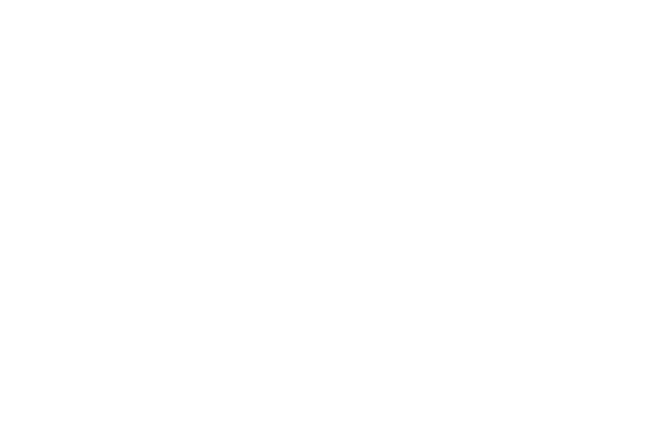
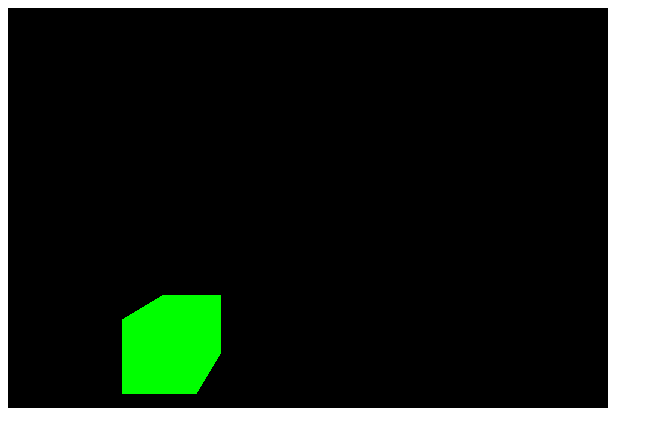
Before and after one commit to anishrajpandey/ThreeJS-Journey, a plain HTML site: page basic scene/index.html in a window 1280 px wide. Shown: the whole page, without its empty margins (0-663 px from the left). Drawn offline with Linux system fonts and the light colour scheme.

Commit message:
first render

```diff
--- a/basic scene/index.html
+++ b/basic scene/index.html
@@ -7,6 +7,7 @@
     <title>Basic Scene</title>
   </head>
   <body>
+    <canvas class="webgl"></canvas>
     <script src="./three.min.js"></script>
     <script src="./script.js"></script>
   </body>
--- a/basic scene/script.js
+++ b/basic scene/script.js
@@ -1,5 +1,25 @@
+const canvas = document.querySelector("canvas.webgl");
 const scene = new THREE.Scene();
 const geometry = new THREE.BoxGeometry(1, 1, 1);
 const material = new THREE.MeshBasicMaterial({ color: 0x00ff00 });
 const mesh = new THREE.Mesh(geometry, material);
 scene.add(mesh);
+
+//sizes
+const sizes = {
+  width: 600,
+  height: 400,
+};
+//camera
+const camera = new THREE.PerspectiveCamera(75, sizes.width / sizes.height);
+camera.position.z = 4;
+camera.position.x = 2;
+camera.position.y = 2;
+scene.add(camera);
+
+//renderer
+const renderer = new THREE.WebGLRenderer({
+  canvas,
+});
+renderer.setSize(sizes.width, sizes.height);
+renderer.render(scene, camera);
```
